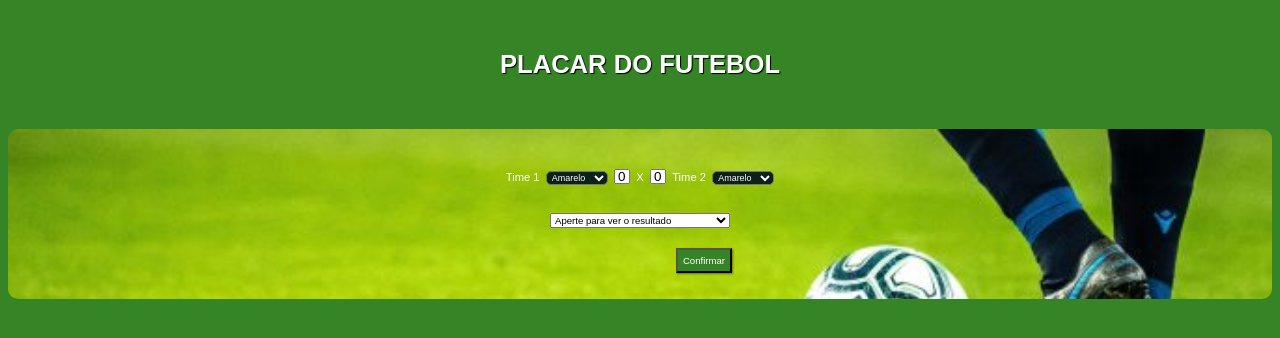
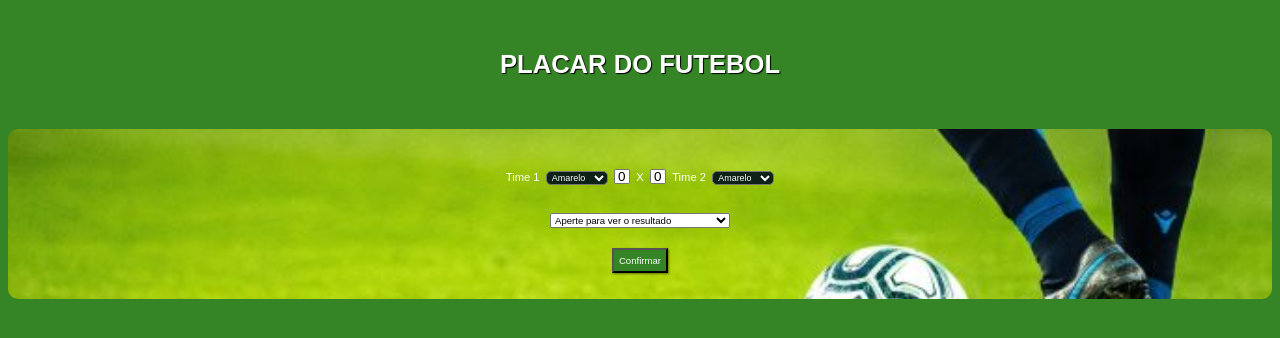
Before and after one commit to Mollandre/projetofutebol, a plain HTML site: page index.html in a window 1280 px wide. Drawn offline with Linux system fonts and the light colour scheme.

Commit message:
Update placar.css

```diff
--- a/placar.css
+++ b/placar.css
@@ -91,7 +91,7 @@ input.button{
     color: white;
     font-family: Arial, Helvetica, sans-serif;
     font-size: 0.6em;
-    margin-left: 10vw;
+   ;
     margin-top: 20px;
 
 
```
